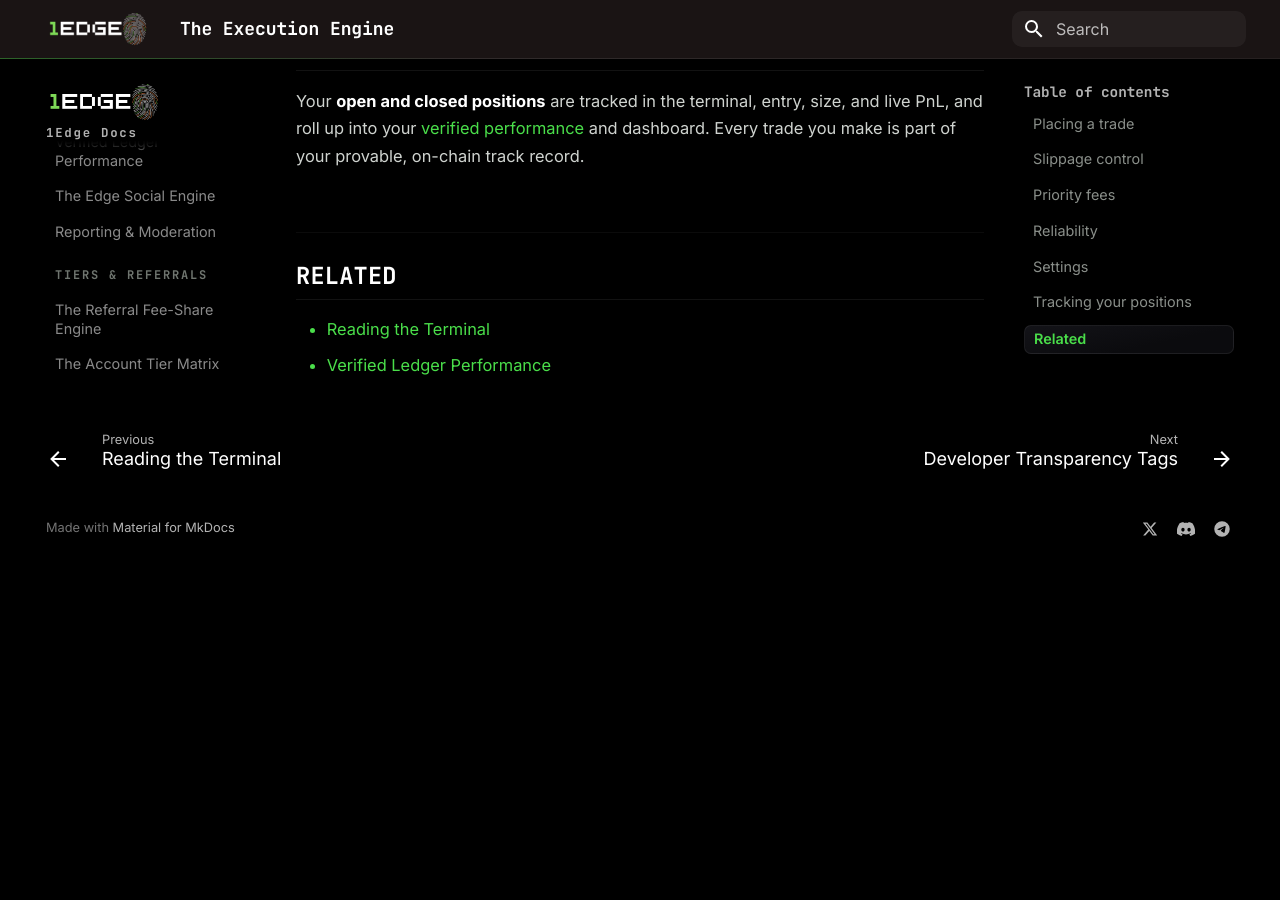
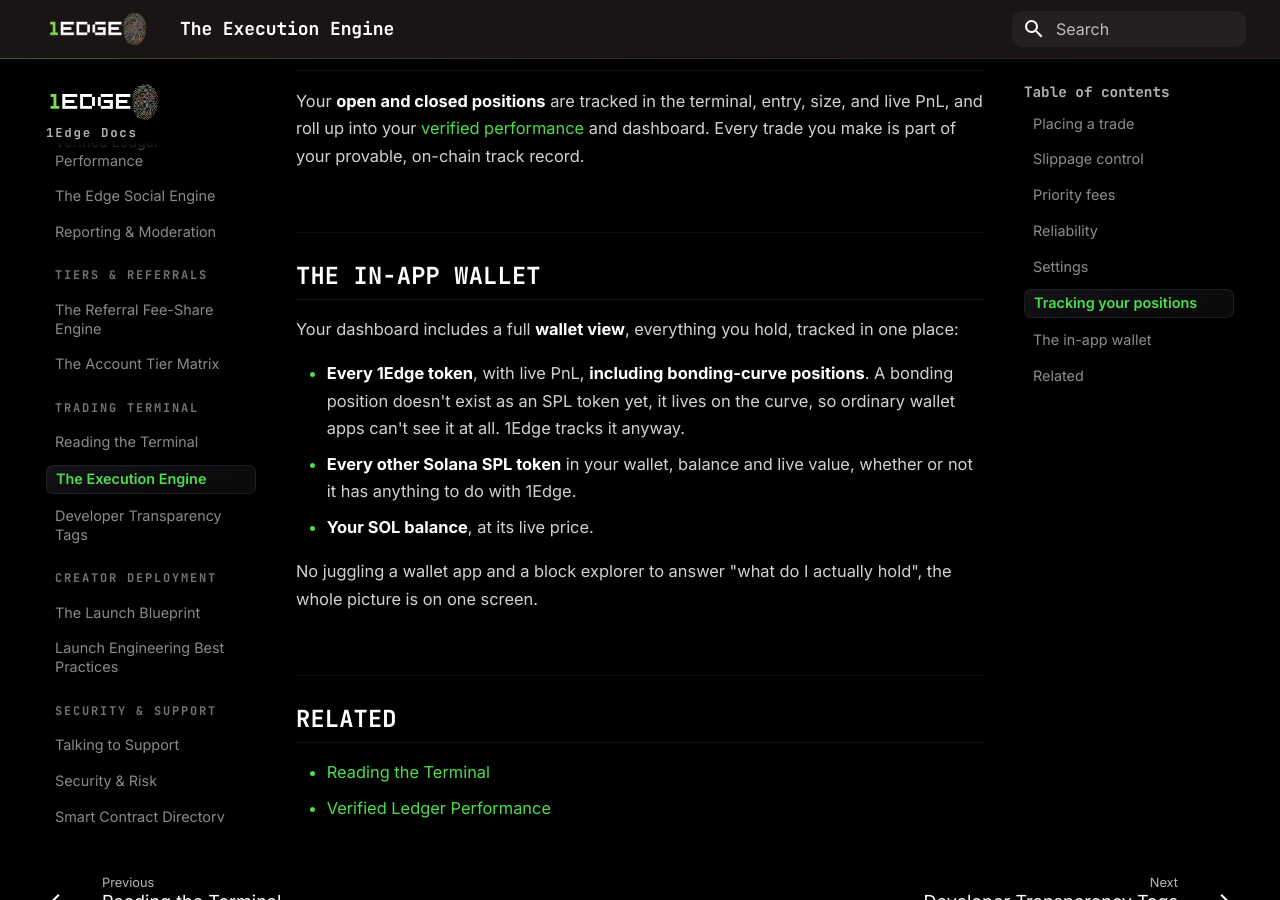
Before and after one commit to Tedz-1edge/1edge-docs, an MkDocs documentation site: the page built from docs/terminal/execution-engine.md, in a window 1280 px wide and 900 px high, scrolled down 1531 px. Built offline with MkDocs 1.6.1 and Material for MkDocs 9.7.7, drawn with Linux system fonts in a browser that asks for light colours; before the commit the page ends 2090 px from its top, so only the background shows below that.

Commit message:
Docs: report flow is one ⋯ menu everywhere; add the in-app wallet (all 1Edge + SPL holdings, bonding positions ordinary wallets can't see)

```diff
--- a/docs/terminal/execution-engine.md
+++ b/docs/terminal/execution-engine.md
@@ -1,5 +1,5 @@
 ---
-description: Placing trades, presets, slippage, priority fees, and position tracking.
+description: Placing trades, presets, slippage, priority fees, positions, and the in-app wallet.
 ---
 
 # The <span class="g">Execution Engine</span>
@@ -32,6 +32,16 @@ A settings panel puts slippage, priority-fee, and related controls in one place,
 
 Your **open and closed positions** are tracked in the terminal, entry, size, and live PnL, and roll up into your [verified performance](../social/verified-metrics.md) and dashboard. Every trade you make is part of your provable, on-chain track record.
 
+## The in-app wallet
+
+Your dashboard includes a full **wallet view**, everything you hold, tracked in one place:
+
+* **Every 1Edge token**, with live PnL, **including bonding-curve positions**. A bonding position doesn't exist as an SPL token yet, it lives on the curve, so ordinary wallet apps can't see it at all. 1Edge tracks it anyway.
+* **Every other Solana SPL token** in your wallet, balance and live value, whether or not it has anything to do with 1Edge.
+* **Your SOL balance**, at its live price.
+
+No juggling a wallet app and a block explorer to answer "what do I actually hold", the whole picture is on one screen.
+
 ## Related
 
 * [Reading the Terminal](interface.md)
```
Also changed, not shown: docs/social/safety-and-moderation.md (+1 -5 lines).
